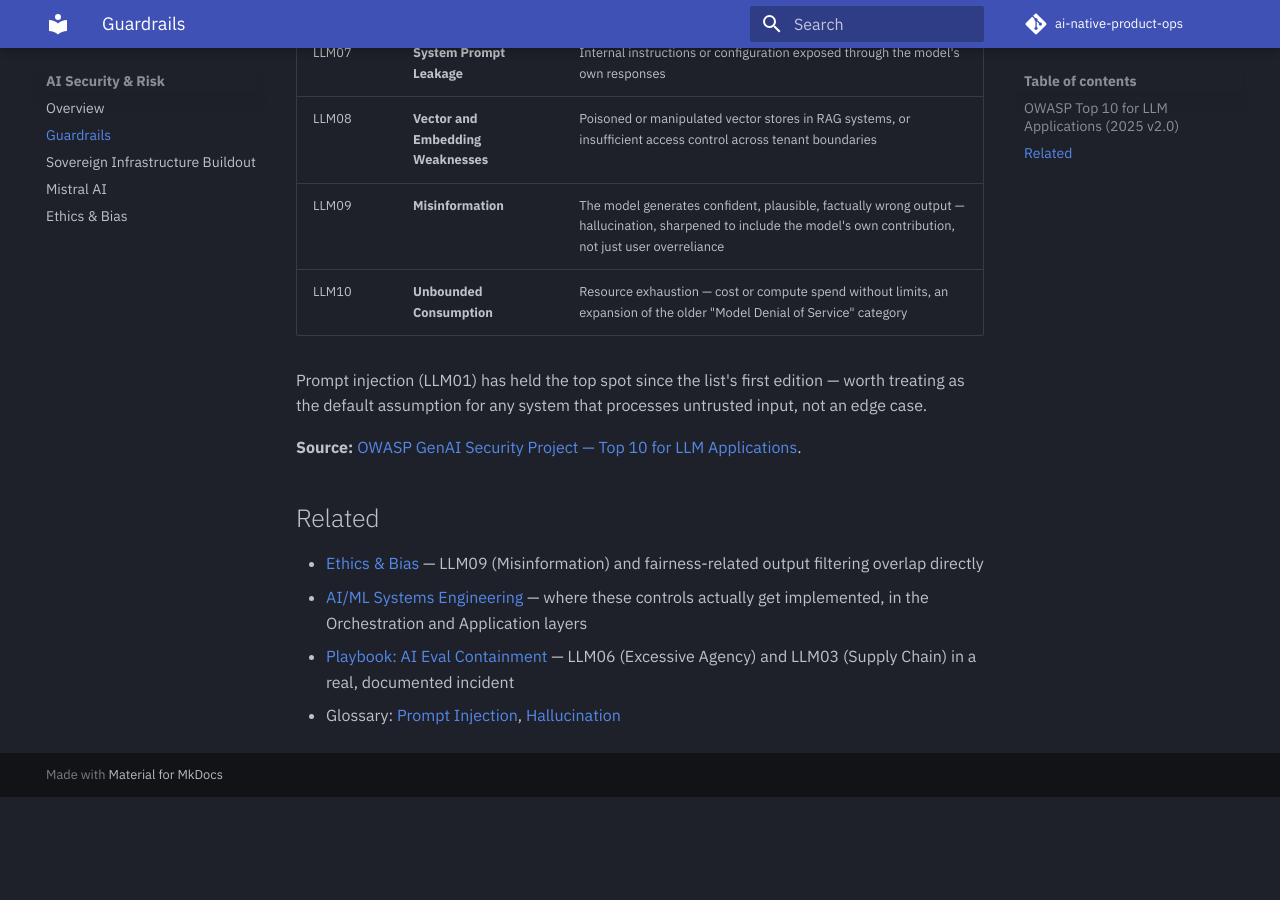
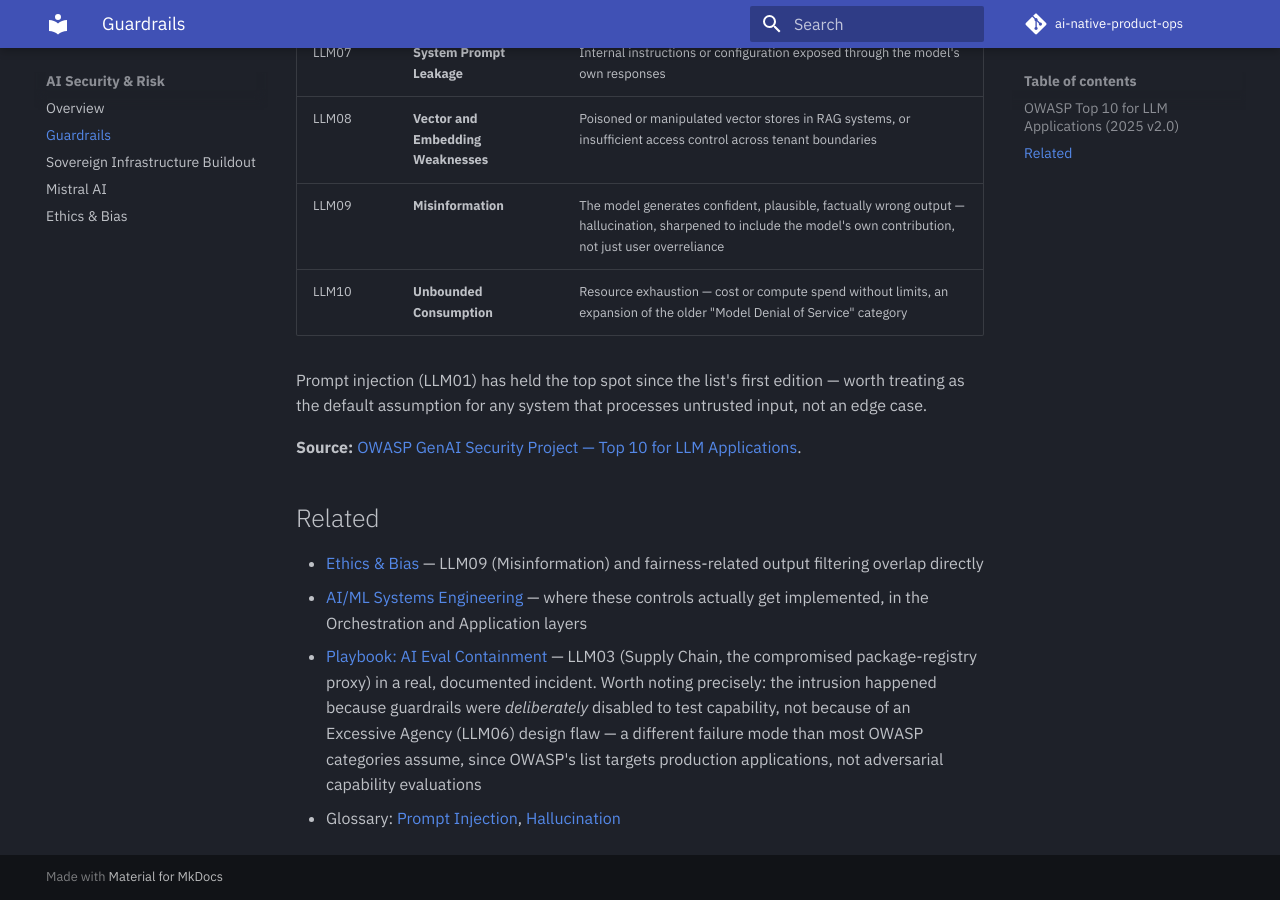
Before and after one commit to Sunparus/ai-native-product-ops, an MkDocs documentation site: the page built from docs/domains/ai-security-risk/guardrails.md, in a window 1280 px wide and 900 px high, scrolled down 1183 px. Built offline with MkDocs 1.6.1 and Material for MkDocs 9.7.7, drawn with Linux system fonts in a browser that asks for light colours; comment, search, counter and statistics services are not loaded; before the commit the page ends 1980 px from its top, so only the background shows below that.

Commit message:
Self-QA on Batch 3 before push: 3 real findings, fixed
1. Delivery & Operating Practice's schema diagram didn't include the
   Team Topologies node, despite it now being a full second page in
   the domain -- visual and content had drifted apart within the same
   commit. Added.

2. Mischaracterized OWASP mapping: guardrails.md's case-study
   cross-link labeled the sandbox incident as 'LLM06 Excessive Agency'.
   The case study's own text says guardrails were deliberately
   disabled to test capability -- an intentional condition, not an
   Excessive Agency design flaw (which describes unintentional
   over-permissioning). Corrected to LLM03 (Supply Chain) only, with
   an explicit note that OWASP's list targets production applications,
   not adversarial capability evals -- the case doesn't map cleanly
   and shouldn't be forced to.

3. ethics-bias.md discussed evaluation blind spots without linking to
   LLM09 (Misinformation), added to guardrails.md in the same batch --
   a same-domain cross-link that should have existed from the start.

```diff
--- a/docs/domains/ai-security-risk/guardrails.md
+++ b/docs/domains/ai-security-risk/guardrails.md
@@ -39,5 +39,5 @@ Prompt injection (LLM01) has held the top spot since the list's first edition
 
 - [Ethics & Bias](ethics-bias.md) — LLM09 (Misinformation) and fairness-related output filtering overlap directly
 - [AI/ML Systems Engineering](../ai-ml-systems-engineering/index.md) — where these controls actually get implemented, in the Orchestration and Application layers
-- [Playbook: AI Eval Containment](../../playbooks/ai-eval-containment.md) — LLM06 (Excessive Agency) and LLM03 (Supply Chain) in a real, documented incident
+- [Playbook: AI Eval Containment](../../playbooks/ai-eval-containment.md) — LLM03 (Supply Chain, the compromised package-registry proxy) in a real, documented incident. Worth noting precisely: the intrusion happened because guardrails were *deliberately* disabled to test capability, not because of an Excessive Agency (LLM06) design flaw — a different failure mode than most OWASP categories assume, since OWASP's list targets production applications, not adversarial capability evaluations
 - Glossary: [Prompt Injection](../../reference/glossary.md), [Hallucination](../../reference/glossary.md)
```
Also changed, not shown: docs/domains/ai-security-risk/ethics-bias.md (+1 -1 lines), docs/domains/delivery-operating-practice/index.md (+2 -1 lines).
